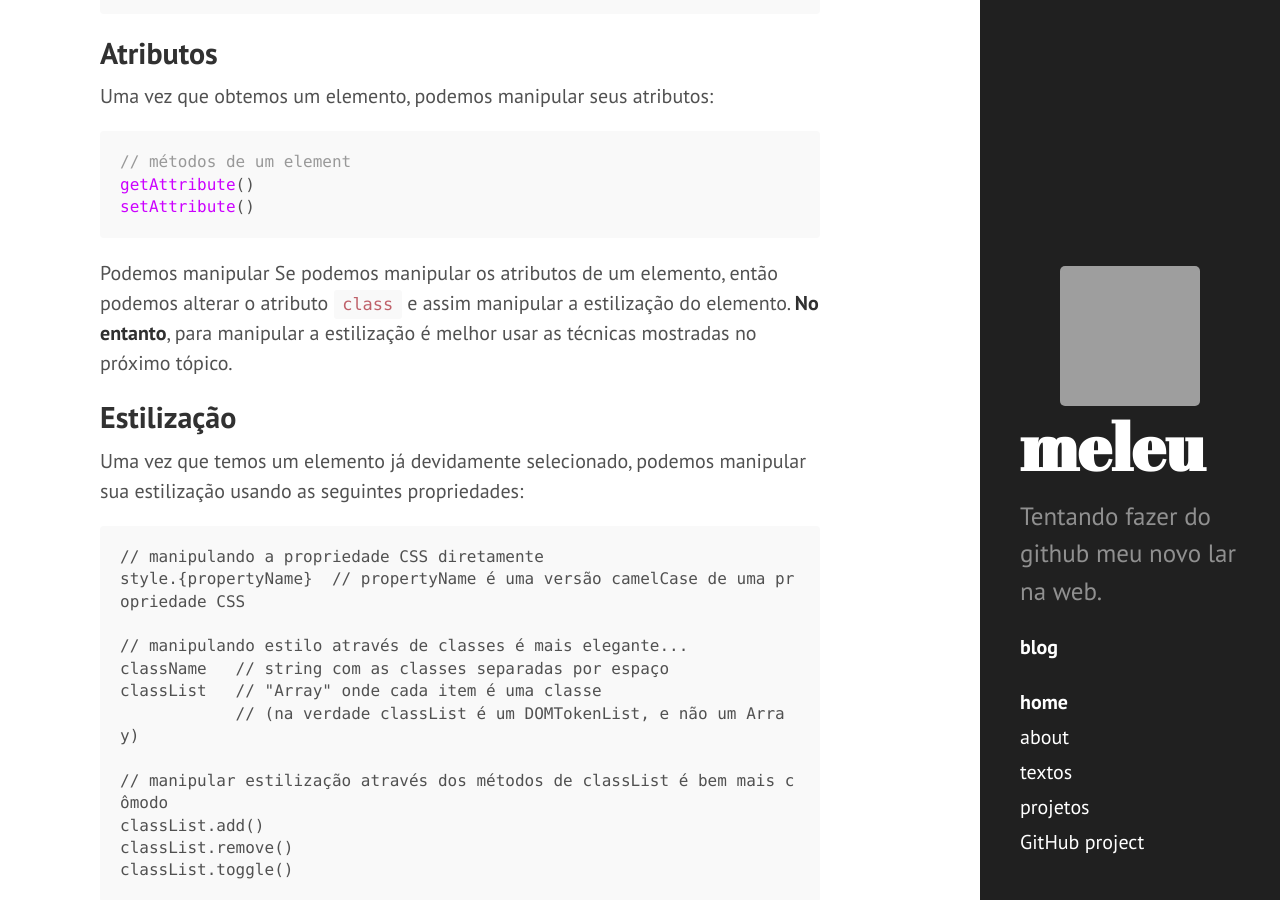
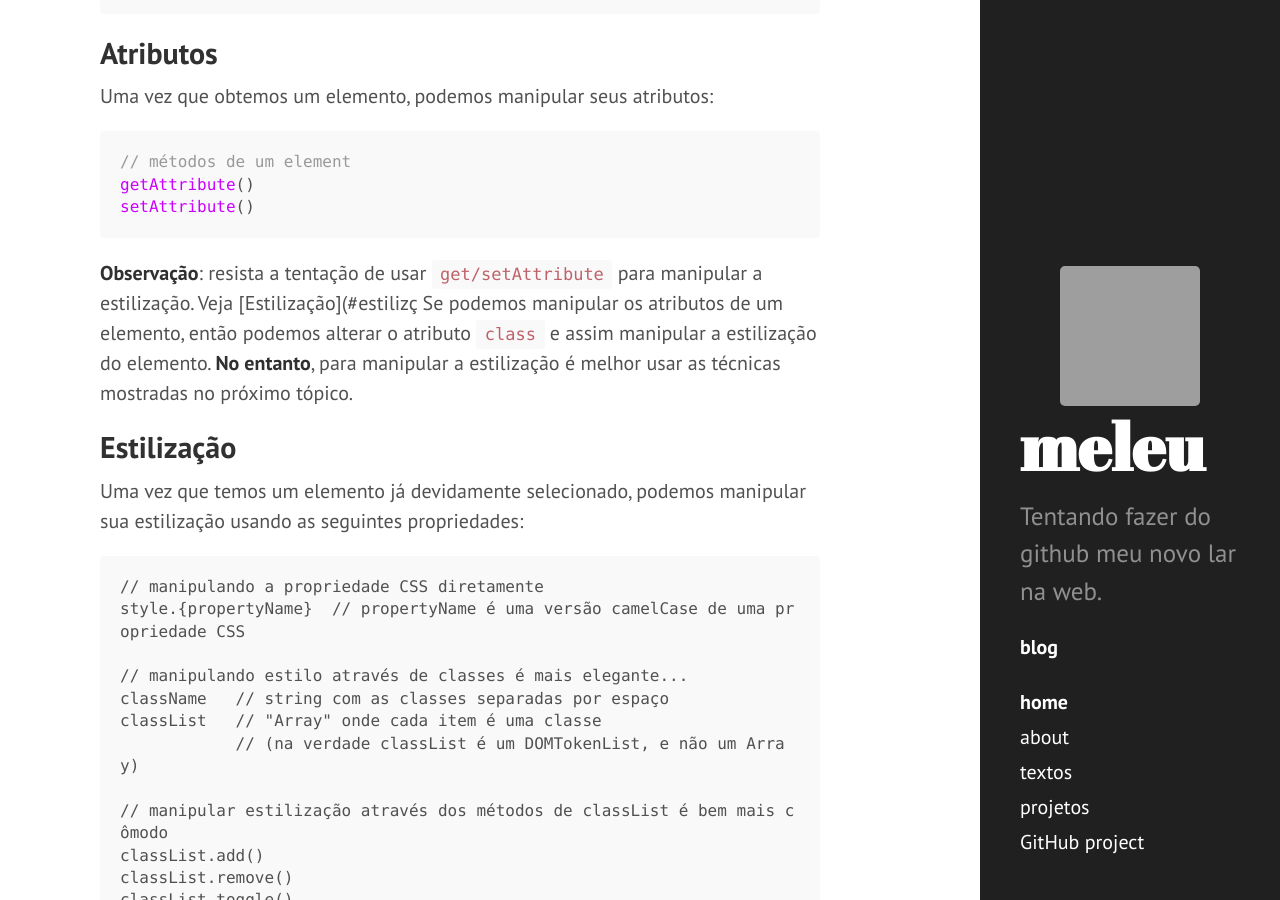
Before and after one commit to meleu/meleu.github.io, a Jekyll site: the page built from _posts/2020-04-19-dom-manipulation.md, in a window 1280 px wide and 900 px high, scrolled down 1344 px. Built offline with Jekyll 4.4.1, drawn with Linux system fonts in a browser that asks for light colours; comment, search, counter and statistics services are not loaded; grey boxes are pictures that could not be loaded.

Commit message:
_posts/2020-04-19-dom-manipulation.md updated from https://stackedit.io/

````diff
--- a/_posts/2020-04-19-dom-manipulation.md
+++ b/_posts/2020-04-19-dom-manipulation.md
@@ -64,7 +64,7 @@ getAttribute()
 setAttribute()
 ```
 
-Podemos manipular
+**Observação**: resista a tentação de usar `get/setAttribute` para manipular a estilização. Veja [Estilização](#estilizç
 Se podemos manipular os atributos de um elemento, então podemos alterar o atributo `class` e assim manipular a estilização do elemento. **No entanto**, para manipular a estilização é melhor usar as técnicas mostradas no próximo tópico.
 
 
````
Also changed, not shown: other parts of _posts/2020-04-19-dom-manipulation.md (+1 -1 lines).
